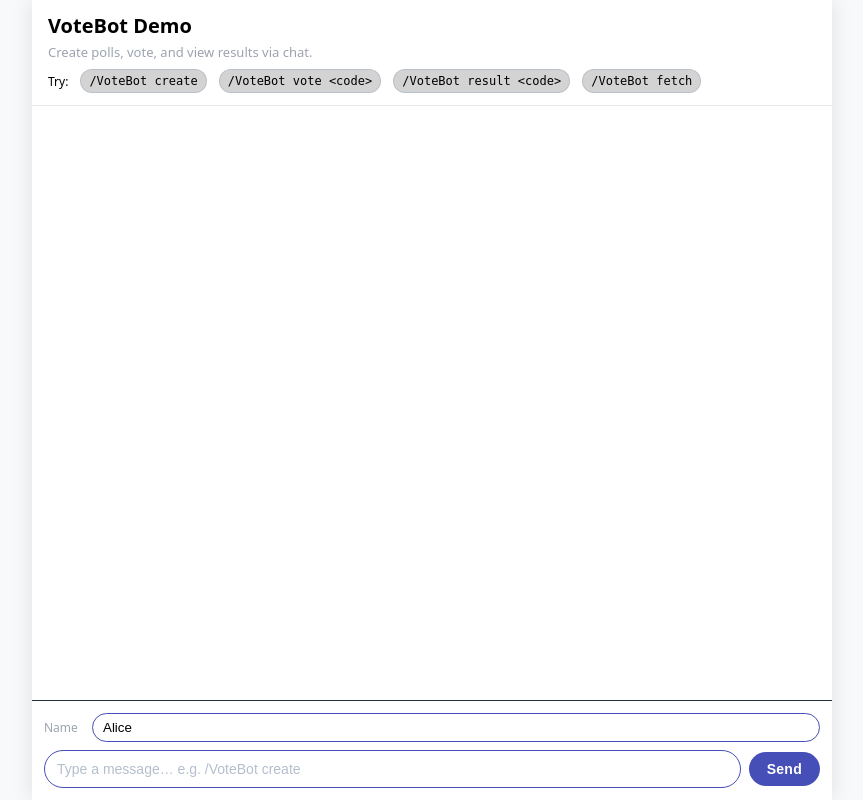
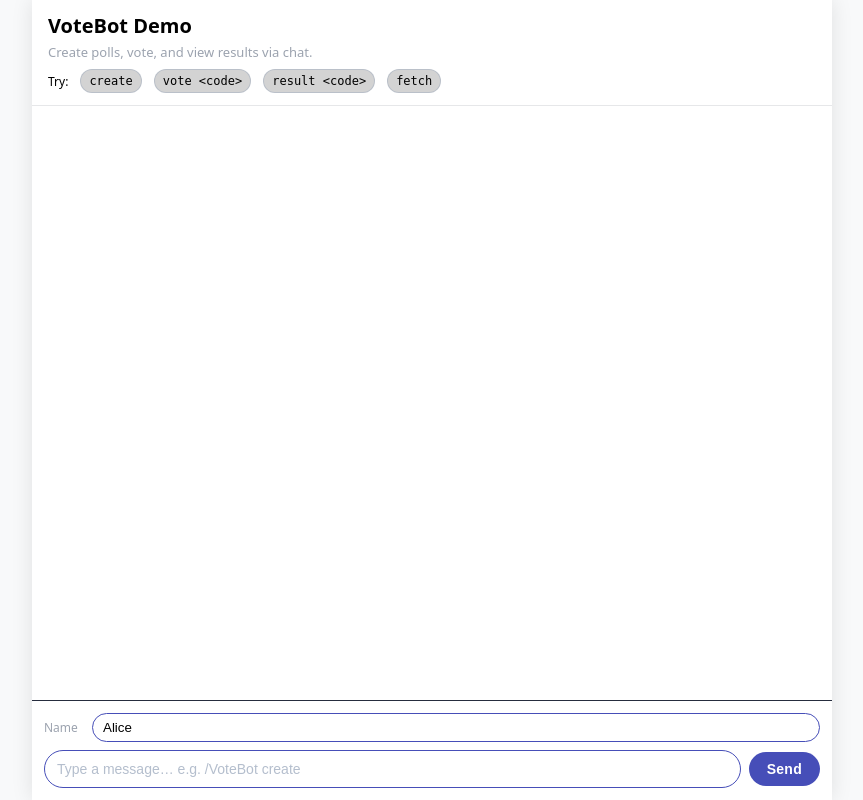
Before and after one commit to CheaRitheavatey/vote_teams, a Flask app: page / in a window 1280 px wide. Shown: the whole page, without its empty margins (208-1071 px from the left). Run offline with Flask 3, Linux system fonts and the light colour scheme.

Commit message:
Update index.html

```diff
--- a/templates/index.html
+++ b/templates/index.html
@@ -17,13 +17,13 @@
         <div class="app-help">
           <span>Try:</span>
           <br />
-          <code>/VoteBot create</code>
+          <code>create</code>
           <br />
-          <code>/VoteBot vote &lt;code&gt;</code>
+          <code>vote &lt;code&gt;</code>
           <br />
-          <code>/VoteBot result &lt;code&gt;</code>
+          <code>result &lt;code&gt;</code>
           <br />
-          <code>/VoteBot fetch</code>
+          <code>fetch</code>
         </div>
       </header>
       <main class="chat-shell">
```
